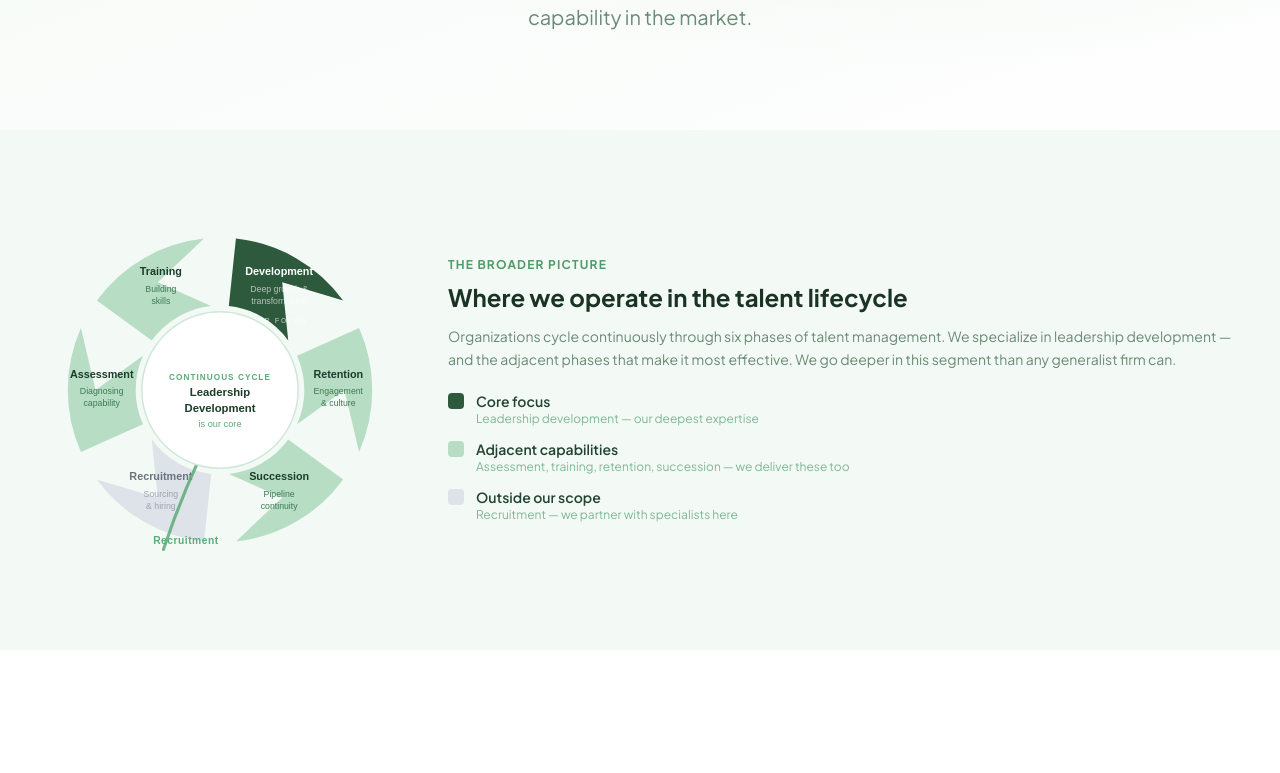
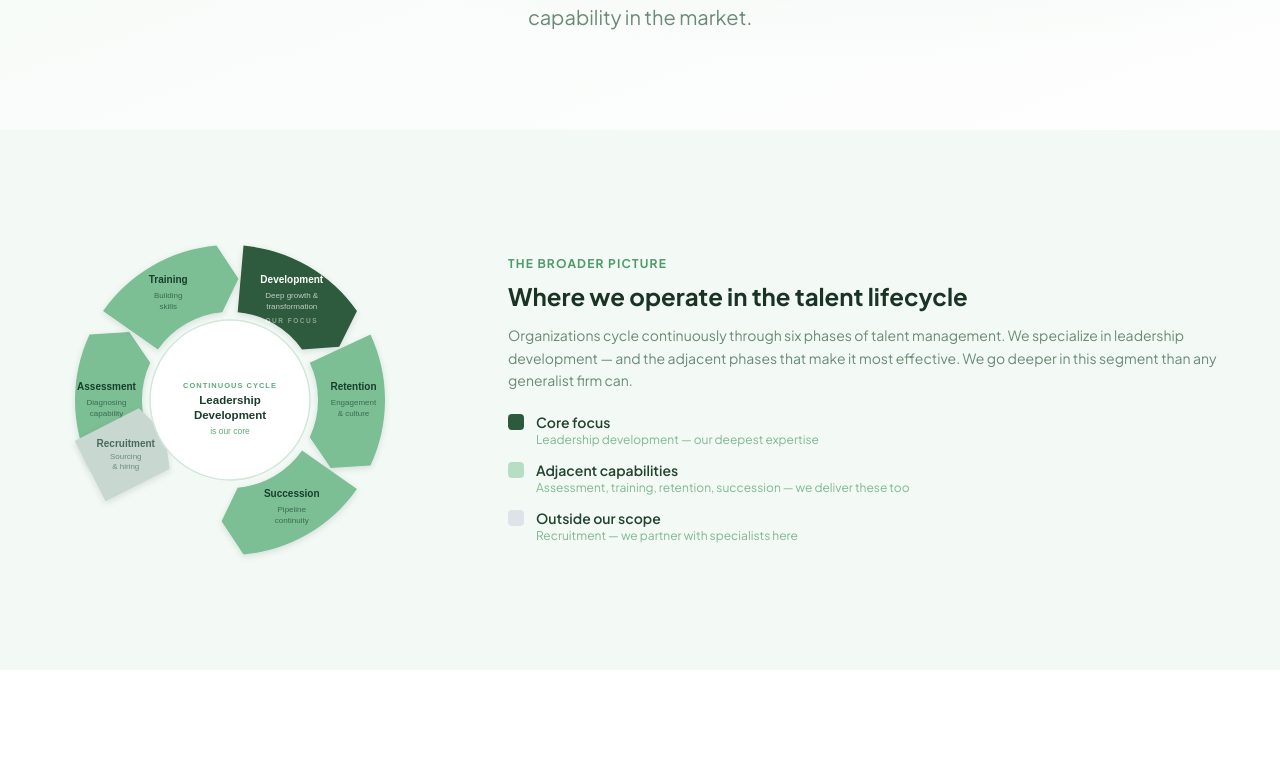
Before and after one commit to nathananderson08-jpg/LeadershipWebsite, a Next.js app: page /lifecycle in a window 1280 px wide. Shown: the part 448-1221 px from the top of the page. Built offline with nearby package versions, Linux system fonts and the light colour scheme.

Commit message:
redesign CircularLifecycle component to match reference image with improved segments and external Recruitment arrow

```diff
--- a/app/lifecycle/page.tsx
+++ b/app/lifecycle/page.tsx
@@ -149,69 +149,147 @@ function polar(cx: number, cy: number, r: number, angleDeg: number) {
   return { x: cx + r * Math.cos(rad), y: cy + r * Math.sin(rad) }
 }
 
-function chevronArcPath(cx: number, cy: number, rIn: number, rOut: number, slotIndex: number) {
-  const slotStart = slotIndex * 60
-  const arcStart = slotStart + 6
-  const arcEnd = slotStart + 54
-  const tipAngle = slotStart + 30 // tip points inward
+/**
+ * Builds a thick arc-arrow segment path.
+ * Each segment spans (slotIndex * 60 + gap) → (slotIndex * 60 + 60 - gap) degrees.
+ * At the end of the arc, an arrowhead is formed by widening the ring outward/inward
+ * to a point at the midline, like a large chevron arrow cap.
+ */
+function arcArrowPath(
+  cx: number,
+  cy: number,
+  rIn: number,
+  rOut: number,
+  startDeg: number,
+  endDeg: number,
+  arrowDepth: number, // how many degrees the arrowhead notch covers
+) {
+  const f = (n: number) => n.toFixed(3)
+  const rMid = (rIn + rOut) / 2
 
-  // Outer arc points
-  const oStart = polar(cx, cy, rOut, arcStart)
-  const oEnd = polar(cx, cy, rOut, arcEnd)
+  // The arc runs from startDeg to (endDeg - arrowDepth)
+  const arcEnd = endDeg - arrowDepth
 
-  // Inner arc points
-  const iEnd = polar(cx, cy, rIn, arcEnd)
-  const iStart = polar(cx, cy, rIn, arcStart)
+  const o1 = polar(cx, cy, rOut, startDeg)
+  const o2 = polar(cx, cy, rOut, arcEnd)
+  const tip = polar(cx, cy, rMid, endDeg)   // pointy tip at mid-radius
+  const i2 = polar(cx, cy, rIn, arcEnd)
+  const i1 = polar(cx, cy, rIn, startDeg)
 
-  // Tip point - creates a sharp inward-pointing chevron
-  const tipDistance = (rIn + rOut) / 2 + 6
-  const tip = polar(cx, cy, tipDistance, tipAngle)
-
-  const f = (n: number) => n.toFixed(2)
+  const largeArc = arcEnd - startDeg > 180 ? 1 : 0
 
   return [
-    `M${f(oStart.x)},${f(oStart.y)}`,
-    `A${rOut},${rOut},0,0,1,${f(oEnd.x)},${f(oEnd.y)}`,
+    `M${f(o1.x)},${f(o1.y)}`,
+    `A${rOut},${rOut},0,${largeArc},1,${f(o2.x)},${f(o2.y)}`,
     `L${f(tip.x)},${f(tip.y)}`,
-    `L${f(iEnd.x)},${f(iEnd.y)}`,
-    `A${rIn},${rIn},0,0,0,${f(iStart.x)},${f(iStart.y)}`,
+    `L${f(i2.x)},${f(i2.y)}`,
+    `A${rIn},${rIn},0,${largeArc},0,${f(i1.x)},${f(i1.y)}`,
     "Z",
   ].join(" ")
 }
 
+/**
+ * Builds the external recruitment banner — a rectangular arrow shape
+ * that sits outside the ring and points inward toward where the Recruitment
+ * segment meets the Assessment segment (the gap between slot 3 and slot 4).
+ * Entry angle is at the start of slot 4 (Assessment) = index 4 * 60 = 240 deg.
+ */
+function externalRecruitmentArrow(
+  cx: number,
+  cy: number,
+  rOut: number,
+) {
+  // Entry point: the gap just before Assessment (slot 4), which is at 240°
+  // We want the arrow tip to be just outside rOut at ~240°
+  const entryAngleDeg = 243
+  const f = (n: number) => n.toFixed(3)
+  const rOuter = rOut + 2
+
+  // The tip of the inward arrow meets the ring edge
+  const tip = polar(cx, cy, rOuter, entryAngleDeg)
+
+  // The arrow body extends outward — we build a parallelogram/banner shape
+  // that extends further out from the ring. The arrow points clockwise-inward.
+  const arrowW = 34  // half-width of the banner
+  const arrowLen = 72 // length of the banner body extending outward
+
+  // Direction vector at the entry angle (tangent going outward)
+  const entryRad = ((entryAngleDeg - 90) * Math.PI) / 180
+  const nx = Math.cos(entryRad)
+  const ny = Math.sin(entryRad)
+  // Perpendicular (tangent) direction
+  const tx = -ny
+  const ty = nx
+
+  // Notch depth on the tail end of the arrow (the V-notch at the back)
+  const notchDepth = 12
+
+  const tipX = tip.x
+  const tipY = tip.y
+
+  // Two shoulder points of the arrowhead
+  const s1x = tipX - tx * arrowW
+  const s1y = tipY - ty * arrowW
+  const s2x = tipX + tx * arrowW
+  const s2y = tipY + ty * arrowW
+
+  // Back corners of the rectangle
+  const b1x = s1x - nx * arrowLen
+  const b1y = s1y - ny * arrowLen
+  const b2x = s2x - nx * arrowLen
+  const b2y = s2y - ny * arrowLen
+
+  // V-notch center point at the tail
+  const notchX = tipX - nx * (arrowLen + notchDepth)
+  const notchY = tipY - ny * (arrowLen + notchDepth)
+
+  return `M${f(tipX)},${f(tipY)} L${f(s1x)},${f(s1y)} L${f(b1x)},${f(b1y)} L${f(notchX)},${f(notchY)} L${f(b2x)},${f(b2y)} L${f(s2x)},${f(s2y)} Z`
+}
+
 function CircularLifecycle() {
-  const cx = 175, cy = 175
-  const rIn = 82, rOut = 148
+  const cx = 190, cy = 190
+  const rIn = 88, rOut = 155
   const rMid = (rIn + rOut) / 2
+  const gap = 5       // degrees of gap between segments
+  const arrowDepth = 9 // degrees for the arrowhead tip
 
   return (
     <div className="flex flex-col lg:flex-row items-center gap-8 lg:gap-12">
-      <div className="w-full max-w-[360px] mx-auto lg:mx-0 shrink-0">
-        <svg viewBox="0 0 350 350" className="w-full">
+      <div className="w-full max-w-[420px] mx-auto lg:mx-0 shrink-0">
+        <svg viewBox="0 0 420 380" className="w-full">
+          <defs>
+            {/* Subtle drop shadow for depth */}
+            <filter id="segShadow" x="-10%" y="-10%" width="120%" height="120%">
+              <feDropShadow dx="0" dy="2" stdDeviation="3" floodColor="#000" floodOpacity="0.12" />
+            </filter>
+          </defs>
+
           {CYCLE_SEGMENTS.map((seg, i) => {
+            // Slot 3 = Recruitment → render as external arrow instead
+            if (i === 3) return null
+
+            const startDeg = i * 60 + gap
+            const endDeg   = (i + 1) * 60 - gap + arrowDepth  // +arrowDepth so tip extends to slot boundary
             const midAngle = i * 60 + 30
-            const labelPos = polar(cx, cy, rMid, midAngle)
+            const labelPos = polar(cx, cy, rMid + 2, midAngle)
             const lines = seg.desc.split("\n")
 
-            const fill = seg.primary
-              ? "#2d5a3d"
-              : seg.focus
-              ? "#b8ddc5"
-              : "#dde3e8"
-
-            const textColor = seg.primary ? "white" : seg.focus ? "#1a3d2b" : "#6b7280"
-            const subColor = seg.primary ? "rgba(255,255,255,0.65)" : seg.focus ? "#3d7a54" : "#9ca3af"
+            const fill = seg.primary ? "#2d5a3d" : seg.focus ? "#7bbf95" : "#c8d8d0"
+            const textColor = seg.primary ? "white" : "#1a3d2b"
+            const subColor  = seg.primary ? "rgba(255,255,255,0.7)" : "#3d6b4f"
 
             return (
-              <g key={seg.label}>
-                <path d={chevronArcPath(cx, cy, rIn, rOut, i)} fill={fill} />
-                {/* Segment label */}
+              <g key={seg.label} filter="url(#segShadow)">
+                <path
+                  d={arcArrowPath(cx, cy, rIn, rOut, startDeg, endDeg, arrowDepth)}
+                  fill={fill}
+                />
                 <text
                   x={labelPos.x}
-                  y={labelPos.y - (lines.length > 1 ? 12 : 6)}
+                  y={labelPos.y - (lines.length > 1 ? 10 : 5)}
                   textAnchor="middle"
                   fill={textColor}
-                  fontSize="10.5"
+                  fontSize="10"
                   fontWeight="700"
                   fontFamily="sans-serif"
                 >
@@ -221,23 +299,22 @@ function CircularLifecycle() {
                   <text
                     key={li}
                     x={labelPos.x}
-                    y={labelPos.y + 4 + li * 12}
+                    y={labelPos.y + 5 + li * 11}
                     textAnchor="middle"
                     fill={subColor}
-                    fontSize="8.5"
+                    fontSize="8"
                     fontFamily="sans-serif"
                   >
                     {line}
                   </text>
                 ))}
-                {/* "OUR FOCUS" badge on Development */}
                 {seg.primary && (
                   <text
                     x={labelPos.x}
-                    y={labelPos.y + 34}
+                    y={labelPos.y + 30}
                     textAnchor="middle"
-                    fill="rgba(255,255,255,0.5)"
-                    fontSize="7"
+                    fill="rgba(255,255,255,0.45)"
+                    fontSize="6.5"
                     fontWeight="700"
                     fontFamily="sans-serif"
                     letterSpacing="1.5"
@@ -249,50 +326,69 @@ function CircularLifecycle() {
             )
           })}
 
-          {/* Incoming recruitment arrow */}
-          <defs>
-            <marker id="arrowhead" markerWidth="12" markerHeight="12" refX="10" refY="6" orient="auto">
-              <polygon points="0 0, 12 6, 0 12" fill="#5dab79" />
-            </marker>
-          </defs>
-
-          {/* Curved arrow entering from bottom-left */}
-          <path
-            d="M 120 330 Q 140 270, 170 210"
-            stroke="#5dab79"
-            strokeWidth="3"
-            fill="none"
-            strokeLinecap="round"
-            markerEnd="url(#arrowhead)"
-            opacity="0.85"
-          />
-
-          {/* Arrow label positioned near the arrow */}
+          {/* External Recruitment arrow — enters ring from outside before Assessment */}
+          {(() => {
+            const arrowPath = externalRecruitmentArrow(cx, cy, rOut)
+            // Label: find center of the arrow body
+            // Entry angle 243°, body extends outward
+            const entryAngleDeg = 243
+            const entryRad = ((entryAngleDeg - 90) * Math.PI) / 180
+            const nx = Math.cos(entryRad)
+            const ny = Math.sin(entryRad)
+            const tip = polar(cx, cy, rOut + 2, entryAngleDeg)
+            const labelX = tip.x - nx * 40
+            const labelY = tip.y - ny * 40
+            return (
+              <g filter="url(#segShadow)">
+                <path d={arrowPath} fill="#c8d8d0" />
                 <text
-            x="110"
-            y="325"
+                  x={labelX}
+                  y={labelY - 6}
+                  textAnchor="middle"
+                  fill="#4a6b5a"
                   fontSize="10"
-            fill="#5dab79"
                   fontWeight="700"
                   fontFamily="sans-serif"
-            letterSpacing="0.5"
                 >
                   Recruitment
                 </text>
+                <text
+                  x={labelX}
+                  y={labelY + 6}
+                  textAnchor="middle"
+                  fill="#6b8c7a"
+                  fontSize="8"
+                  fontFamily="sans-serif"
+                >
+                  Sourcing
+                </text>
+                <text
+                  x={labelX}
+                  y={labelY + 16}
+                  textAnchor="middle"
+                  fill="#6b8c7a"
+                  fontSize="8"
+                  fontFamily="sans-serif"
+                >
+                  &amp; hiring
+                </text>
+              </g>
+            )
+          })()}
 
           {/* Center circle */}
-          <circle cx={cx} cy={cy} r={rIn - 6} fill="white" />
-          <circle cx={cx} cy={cy} r={rIn - 6} fill="none" stroke="#d1e8d9" strokeWidth="1.5" />
-          <text x={cx} y={cy - 10} textAnchor="middle" fontSize="8" fill="#5dab79" fontWeight="700" fontFamily="sans-serif" letterSpacing="1">
+          <circle cx={cx} cy={cy} r={rIn - 8} fill="white" />
+          <circle cx={cx} cy={cy} r={rIn - 8} fill="none" stroke="#d1e8d9" strokeWidth="1.5" />
+          <text x={cx} y={cy - 12} textAnchor="middle" fontSize="7.5" fill="#5dab79" fontWeight="700" fontFamily="sans-serif" letterSpacing="1">
             CONTINUOUS CYCLE
           </text>
-          <text x={cx} y={cy + 6} textAnchor="middle" fontSize="11" fill="#1a3d2b" fontWeight="700" fontFamily="sans-serif">
+          <text x={cx} y={cy + 4} textAnchor="middle" fontSize="11.5" fill="#1a3d2b" fontWeight="700" fontFamily="sans-serif">
             Leadership
           </text>
-          <text x={cx} y={cy + 21} textAnchor="middle" fontSize="11" fill="#1a3d2b" fontWeight="700" fontFamily="sans-serif">
+          <text x={cx} y={cy + 19} textAnchor="middle" fontSize="11.5" fill="#1a3d2b" fontWeight="700" fontFamily="sans-serif">
             Development
           </text>
-          <text x={cx} y={cy + 36} textAnchor="middle" fontSize="9" fill="#5dab79" fontFamily="sans-serif">
+          <text x={cx} y={cy + 34} textAnchor="middle" fontSize="8.5" fill="#5dab79" fontFamily="sans-serif">
             is our core
           </text>
         </svg>
```
Lines whose indentation alone changed are shown as unchanged.
